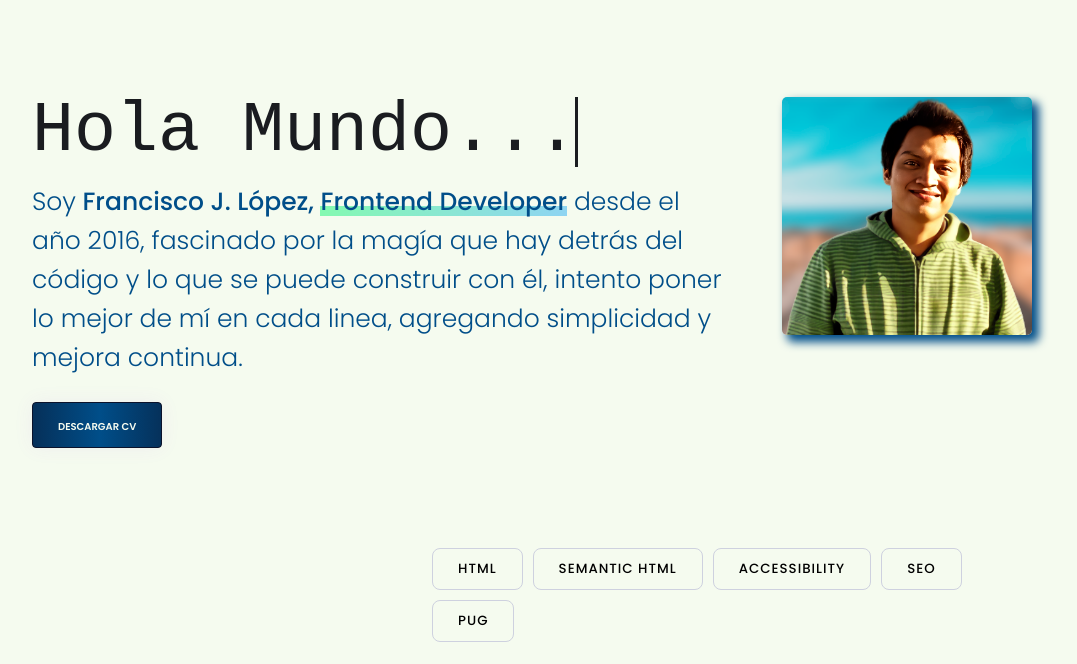
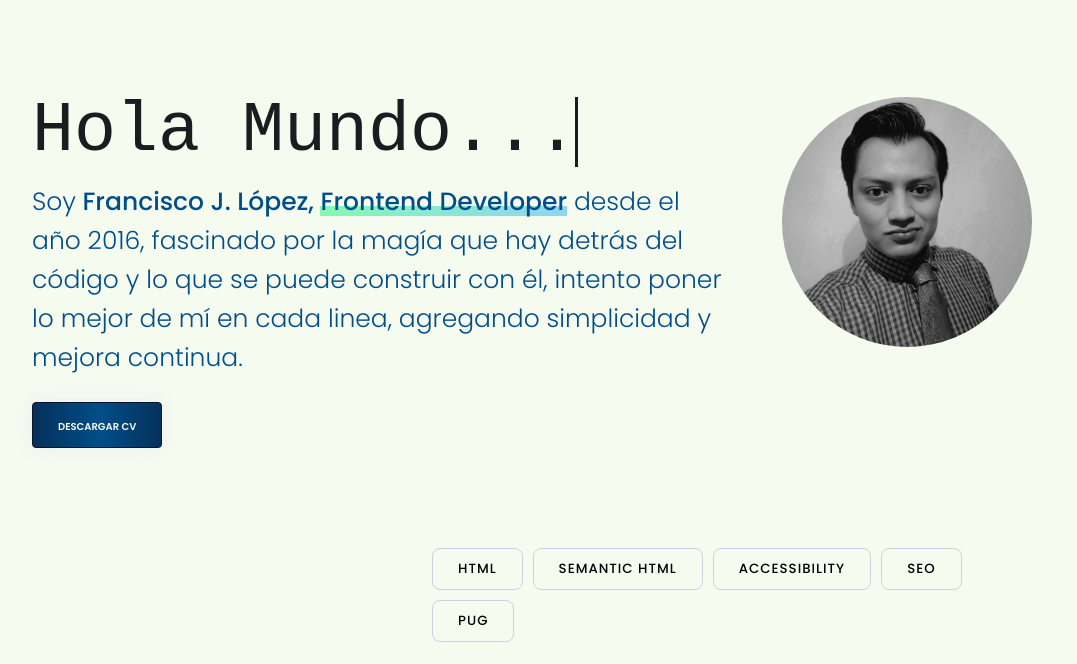
Before and after one commit to fcojavierlpzstudent/fcojavierlpzstudent.github.io, a website: page pug/index.pug in a window 1280 px wide. Shown: the part 83-747 px from the top of the page, without its empty margins (108-1185 px from the left). Drawn offline with nearby package versions, Linux system fonts and the light colour scheme; files that its build step writes are made by us from their sources.

Commit message:
refactor(app): improve responsive

```diff
--- a/pug/includes/about.pug
+++ b/pug/includes/about.pug
@@ -15,4 +15,4 @@
 
   .about__right
     .about__photo
-      img(src="../img/profile.png" alt="profile")
+      img(src="../img/profile.jpeg" alt="profile")
--- a/sass/_about.scss
+++ b/sass/_about.scss
@@ -19,14 +19,14 @@
   }
 
   &__photo {
+    user-select: none;
     @include respond(phone) {
       display: none;
     }
 
     img {
       max-width: 25rem;
-      border-radius: 5px;
-      box-shadow: 6px 6px 10px 1px var(--color-primary-light);
+      border-radius: 50%;
     }
   }
 
--- a/sass/_footer.scss
+++ b/sass/_footer.scss
@@ -10,13 +10,12 @@
   display: flex;
   flex-direction: column;
   gap: 1rem;
-  padding: 4rem;
   align-items: center;
 
   .form__group {
     display: flex;
     flex-direction: column;
-    width: 65rem;
+    width: 80%;
   }
 
   &__input {
```
Also changed, not shown: css/style.css, img/profile.jpeg (added), includes/about.html, index.html.
